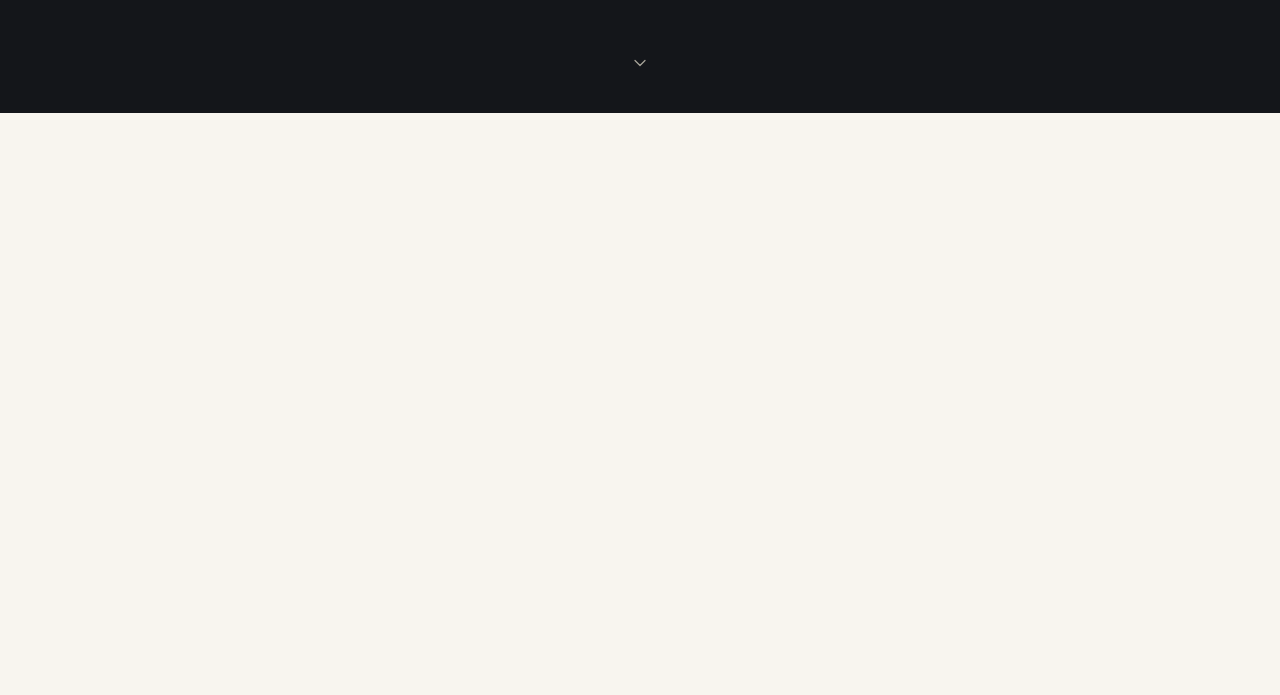
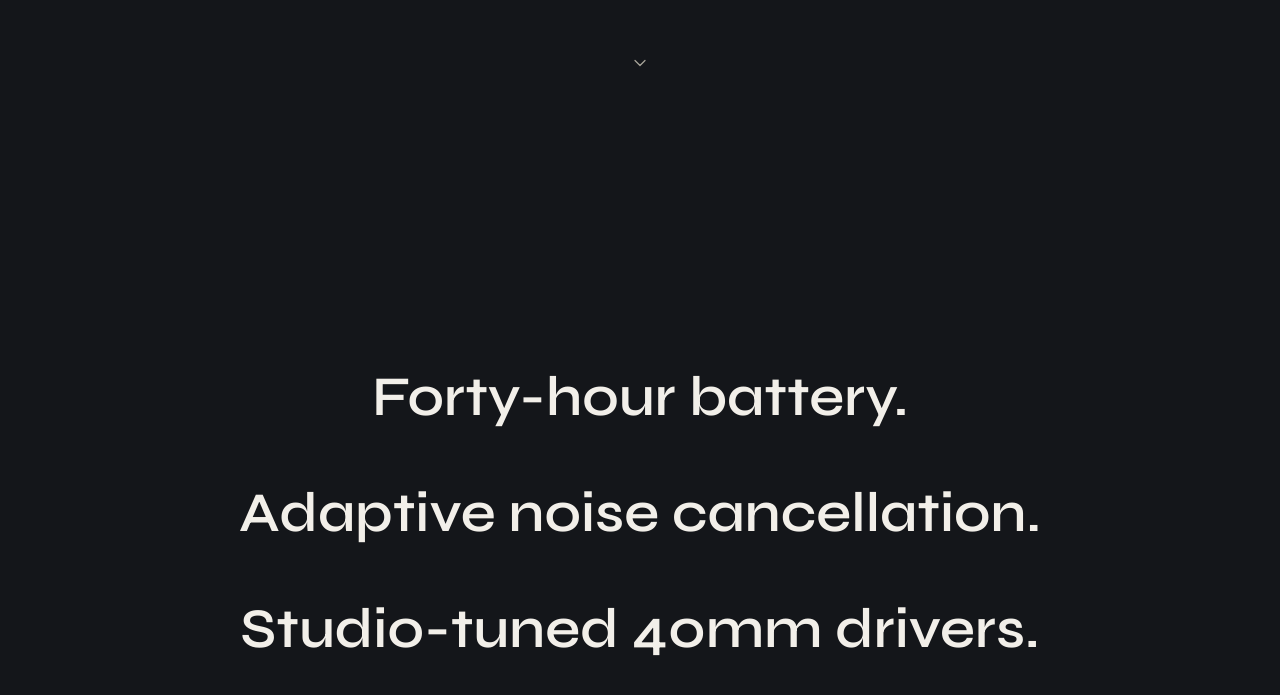
Before and after one commit to tarunjamana/portfolio, a Next.js app: page /work/clp in a window 1280 px wide. Shown: the part 687-1382 px from the top of the page. Before the commit the page ends 800 px from the top, so only its background shows below. Built offline with nearby package versions, Linux system fonts and the light colour scheme.

Commit message:
Add CLP promise section (static/stacked baseline)
Renamed from Promise to BrandPromise to avoid shadowing the global
JS Promise class. This static stacked layout is also the exact
reduced-motion fallback per §7.5 — pin+scrub behavior layers on top
in the motion pass without changing this markup.

```diff
--- a/src/app/work/clp/page.tsx
+++ b/src/app/work/clp/page.tsx
@@ -1,9 +1,11 @@
 import { BrandHero } from "@/components/clp/BrandHero";
+import { BrandPromise } from "@/components/clp/BrandPromise";
 
 export default function ClpPage() {
   return (
     <main id="main-content">
       <BrandHero />
+      <BrandPromise />
     </main>
   );
 }
--- /dev/null
+++ b/src/components/clp/BrandPromise.tsx
@@ -0,0 +1,20 @@
+const lines = [
+  "Forty-hour battery.",
+  "Adaptive noise cancellation.",
+  "Studio-tuned 40mm drivers.",
+];
+
+export function BrandPromise() {
+  return (
+    <section className="flex min-h-screen flex-col items-center justify-center gap-8 px-6 py-24 text-center">
+      {lines.map((line) => (
+        <p
+          key={line}
+          className="font-tb-display text-[clamp(1.75rem,4vw+1rem,3.5rem)] font-semibold text-tb-text"
+        >
+          {line}
+        </p>
+      ))}
+    </section>
+  );
+}
```
